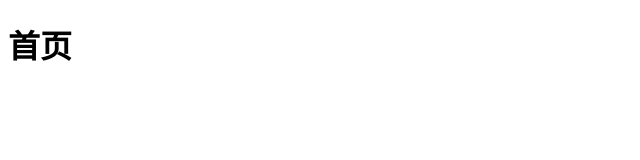
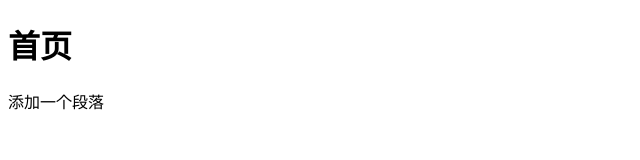
Before and after one commit to webpack-boost/Mopro1, a plain HTML site: page index.html in a window 1280 px wide. Shown: the whole page, without its empty margins (0-640 px from the left). Drawn offline with Linux system fonts and the light colour scheme.

Commit message:
Update index.html

```diff
--- a/index.html
+++ b/index.html
@@ -7,5 +7,6 @@
 </head>
 <body>
     <h1>首页</h1>
+    <p>添加一个段落</p>
 </body>
 </html>
```
